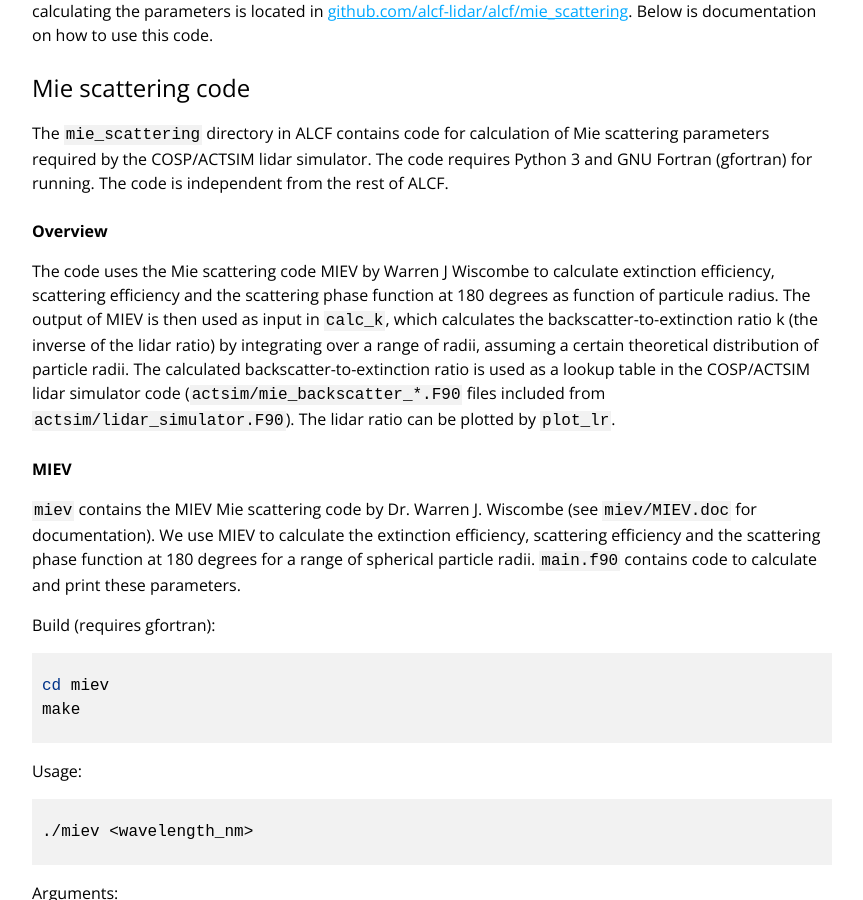
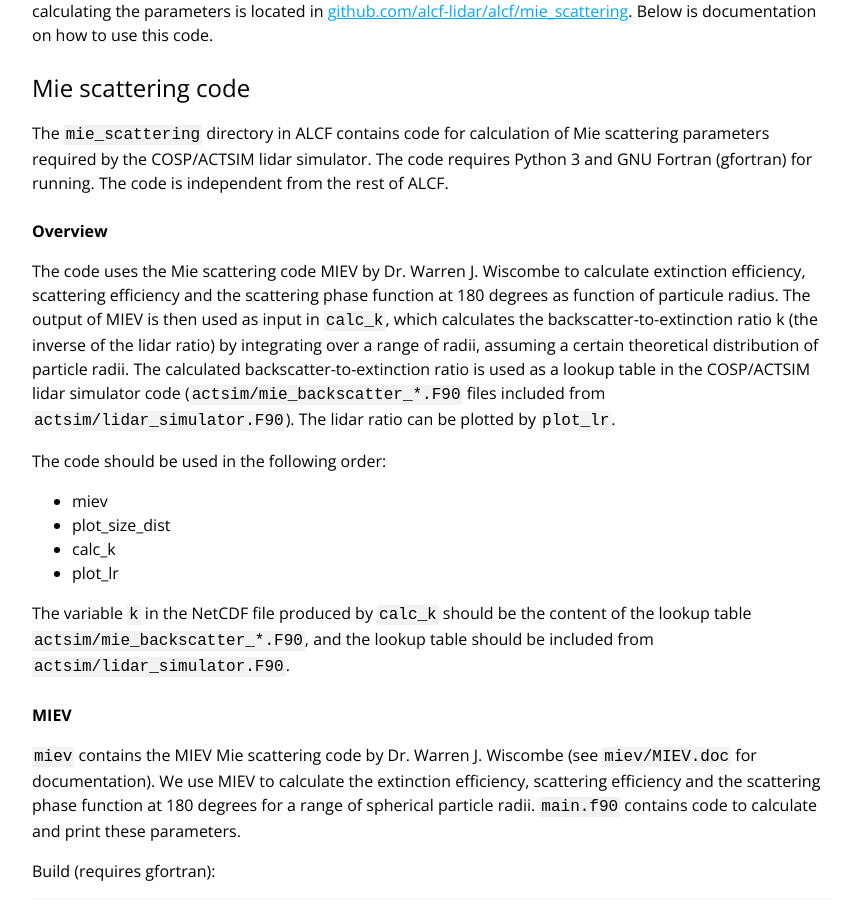
Before and after one commit to alcf-lidar/alcf-lidar.github.io, a Jekyll site: the page built from documentation/lidar_simulator/index.md, in a window 1280 px wide and 900 px high, scrolled down 601 px. Shown: the whole window, without its empty margins (208-1071 px from the left). Built offline with Jekyll 4.4.1, drawn with Linux system fonts in a browser that asks for light colours.

Commit message:
Extend documentation of the Mie code

```diff
--- a/documentation/lidar_simulator/index.md
+++ b/documentation/lidar_simulator/index.md
@@ -29,8 +29,9 @@ The code is independent from the rest of ALCF.
 
 #### Overview
 
-The code uses the Mie scattering code MIEV by Warren J Wiscombe to calculate
-extinction efficiency, scattering efficiency and the scattering phase function
+The code uses the Mie scattering code MIEV by Dr. Warren J. Wiscombe to
+calculate extinction efficiency, scattering efficiency and the scattering phase
+function
 at 180 degrees as function of particule radius. The output of MIEV is then
 used as input in `calc_k`, which calculates the backscatter-to-extinction
 ratio k (the inverse of the lidar ratio) by integrating over a range
@@ -39,6 +40,17 @@ The calculated backscatter-to-extinction ratio is used as a lookup table
 in the COSP/ACTSIM lidar simulator code (`actsim/mie_backscatter_*.F90` files
 included from `actsim/lidar_simulator.F90`). The lidar ratio can be plotted by
 `plot_lr`.
+
+The code should be used in the following order:
+
+- miev
+- plot_size_dist
+- calc_k
+- plot_lr
+
+The variable `k` in the NetCDF file produced by `calc_k` should be the content
+of the lookup table `actsim/mie_backscatter_*.F90`, and the lookup table
+should be included from `actsim/lidar_simulator.F90`.
 
 #### MIEV
 
```
Also changed, not shown: other parts of documentation/lidar_simulator/index.md (+1 -1 lines).
